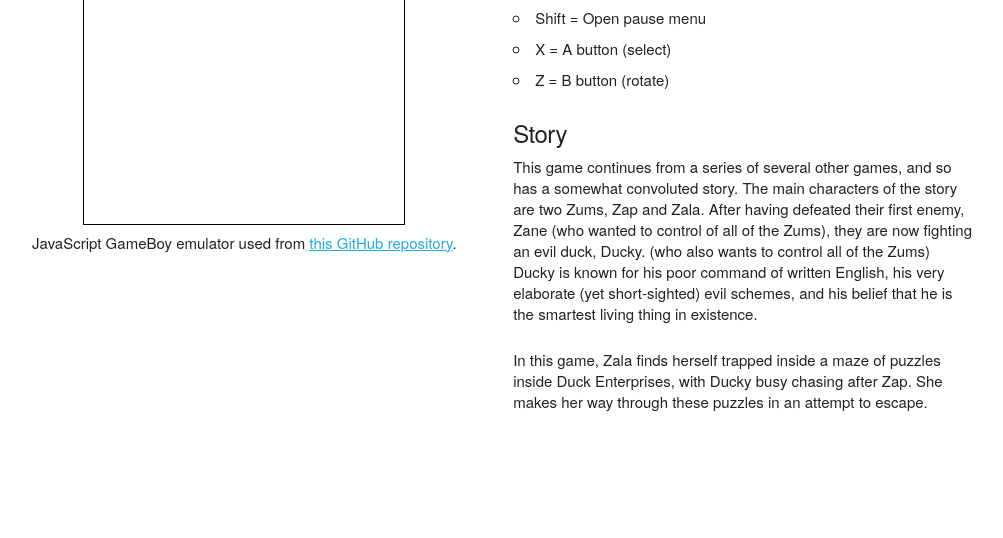
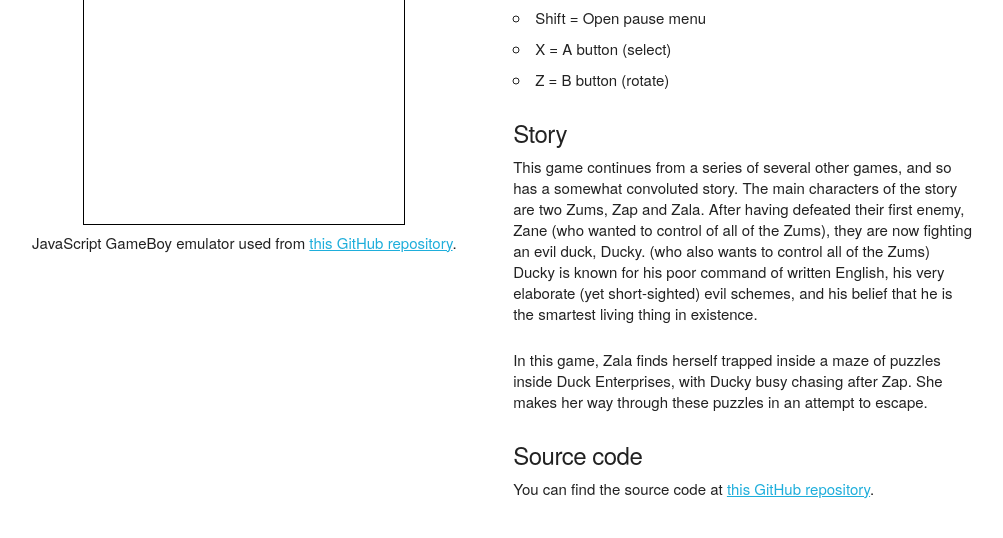
Before and after one commit to thatoddmailbox/zpgb, a plain HTML site: page docs/index.html in a window 1280 px wide. Shown: the part 152-690 px from the top of the page, without its empty margins (146-1149 px from the left). Drawn offline with Linux system fonts and the light colour scheme; no server answers.

Commit message:
add link to source code on webpage

```diff
--- a/docs/index.html
+++ b/docs/index.html
@@ -50,6 +50,9 @@
 					<h5>Story</h5>
 					<p>This game continues from a series of several other games, and so has a somewhat convoluted story. The main characters of the story are two Zums, Zap and Zala. After having defeated their first enemy, Zane (who wanted to control of all of the Zums), they are now fighting an evil duck, Ducky. (who also wants to control all of the Zums) Ducky is known for his poor command of written English, his very elaborate (yet short-sighted) evil schemes, and his belief that he is the smartest living thing in existence.</p>
 					<p>In this game, Zala finds herself trapped inside a maze of puzzles inside Duck Enterprises, with Ducky busy chasing after Zap. She makes her way through these puzzles in an attempt to escape.</p>
+
+					<h5>Source code</h5>
+					<p>You can find the source code at <a href="https://github.com/thatoddmailbox/zpgb">this GitHub repository</a>.</p>
 				</div>
 			</div>
 		</div>
```
